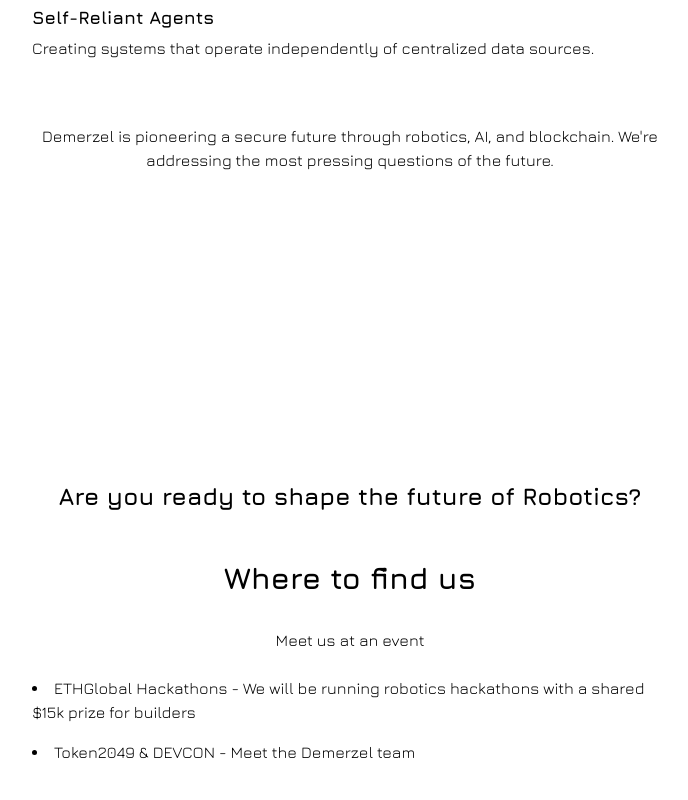
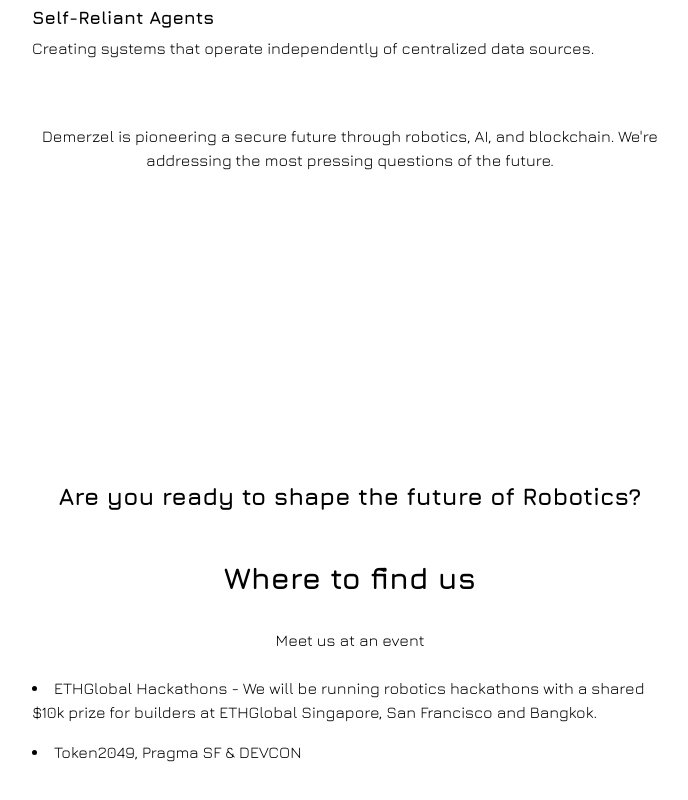
Before and after one commit to JamesEBall/demerzel, a Next.js app: page / in a window 1280 px wide. Shown: the part 1378-2178 px from the top of the page, without its empty margins (290-978 px from the left). Built offline with nearby package versions, Linux system fonts and the light colour scheme.

Commit message:
update copy + framer motion

```diff
--- a/app/page.tsx
+++ b/app/page.tsx
@@ -1,71 +1,137 @@
+"use client";
+
+import React from 'react';
+import { motion } from 'framer-motion';
+
+const fadeInUp = {
+  initial: { opacity: 0, y: 20 },
+  animate: { opacity: 1, y: 0 },
+  transition: { duration: 0.6 }
+};
+
+const staggerChildren = {
+  animate: {
+    transition: {
+      staggerChildren: 0.1
+    }
+  }
+};
+
 export default function Home() {
   return (
     <main className="font-roboto max-w-[700px] mx-auto p-4 md:p-8">
       {/* Section 1 */}
-      <div className="flex flex-col justify-center min-h-screen text-center">
-        <h1 className="typed-out justify-center mb-8 md:mb-12 text-lg">We are Demerzel</h1>
-        <div className="space-y-6 md:space-y-8 mb-12 md:mb-16">
-          <p className="text-lg">
+      <motion.div
+        className="flex flex-col justify-center min-h-screen text-center"
+        initial="initial"
+        animate="animate"
+        variants={staggerChildren}
+      >
+        <motion.h1
+          className="typed-out justify-center mb-8 md:mb-12 text-lg"
+          variants={fadeInUp}
+        >
+          We are Demerzel
+        </motion.h1>
+        <motion.div
+          className="space-y-6 md:space-y-8 mb-12 md:mb-16"
+          variants={staggerChildren}
+        >
+          <motion.p className="text-lg" variants={fadeInUp}>
             We are a team of dedicated builders who exist at the intersection of two
             transformative technologies: Blockchain and Robotics.
-          </p>
-          <p>
+          </motion.p>
+          <motion.p variants={fadeInUp}>
             Fundamentally we believe that Robotics will be a transformative force, disrupting
             societies and economies. We envision a future where robotic technology is
             abundant, where humans and robots collaborate safely and securely.
-          </p>
-          <p>
+          </motion.p>
+          <motion.p variants={fadeInUp}>
             Underpinning this vision is a shared belief that the technologies securing the
             future of ubiquitous robotics will be collaborative, leveraging blockchain-based
             security and economic mechanisms. A future where sovereignty over identity and
             capital will be paramount to our safe co-existence with machine.
-          </p>
-        </div>
-      </div>
+          </motion.p>
+        </motion.div>
+      </motion.div>
 
       {/* Section 2 */}
-      <div className="flex flex-col justify-center min-h-screen text-center">
-        <h2 className="text-2xl md:text-3xl font-bold mb-6 md:mb-8">We research profound ideas</h2>
-        <ul className="text-left list-none space-y-6 md:space-y-8 mb-12 md:mb-16">
-          <li>
-            <strong className="text-lg">Verifiable Computing</strong>
-            <p className="mt-1">Ensuring trust and safety in robotic systems through rigorous software and hardware verification.</p>
-          </li>
-          <li>
-            <strong className="text-lg">Robotic Economies</strong>
-            <p className="mt-1">Capital will be tokenized. The demands for Robotic capital and information will flow on blockchain infrastructure in a permissionless economy.</p>
-          </li>
-          <li>
-            <strong className="text-lg">Biometric Identity and Humanhood</strong>
-            <p className="mt-1">Developing unique identity tools to distinguish humans from robots in a crowded digital world.</p>
-          </li>
-          <li>
-            <strong className="text-lg">Secure Robot to Robot Communications</strong>
-            <p className="mt-1">Using blockchain technologies and cryptography to ensure safe and secure communication between robots and humans.</p>
-          </li>
-          <li>
-            <strong className="text-lg">Self-Reliant Agents</strong>
-            <p className="mt-1">Creating systems that operate independently of centralized data sources.</p>
-          </li>
-        </ul>
-        <p className="mb-8 md:mb-12">
+      <motion.div
+        className="flex flex-col justify-center min-h-screen text-center"
+        initial="initial"
+        whileInView="animate"
+        viewport={{ once: true, amount: 0.3 }}
+        variants={staggerChildren}
+      >
+        <motion.h2
+          className="text-2xl md:text-3xl font-bold mb-6 md:mb-8"
+          variants={fadeInUp}
+        >
+          We research profound ideas
+        </motion.h2>
+        <motion.ul
+          className="text-left list-none space-y-6 md:space-y-8 mb-12 md:mb-16"
+          variants={staggerChildren}
+        >
+          {[
+            { title: "Verifiable Computing", description: "Ensuring trust and safety in robotic systems through rigorous software and hardware verification." },
+            { title: "Robotic Economies", description: "Capital will be tokenized. The demands for Robotic capital and information will flow on blockchain infrastructure in a permissionless economy." },
+            { title: "Biometric Identity and Humanhood", description: "Developing unique identity tools to distinguish humans from robots in a crowded digital world." },
+            { title: "Secure Robot to Robot Communications", description: "Using blockchain technologies and cryptography to ensure safe and secure communication between robots and humans." },
+            { title: "Self-Reliant Agents", description: "Creating systems that operate independently of centralized data sources." }
+          ].map((item, index) => (
+            <motion.li key={index} variants={fadeInUp}>
+              <strong className="text-lg">{item.title}</strong>
+              <p className="mt-1">{item.description}</p>
+            </motion.li>
+          ))}
+        </motion.ul>
+        <motion.p className="mb-8 md:mb-12" variants={fadeInUp}>
           Demerzel is pioneering a secure future through robotics, AI, and blockchain.
-          We&apos;re addressing the most pressing questions of the future.
-        </p>
-      </div>
+          We're addressing the most pressing questions of the future.
+        </motion.p>
+      </motion.div>
 
       {/* Section 3 */}
-      <div className="flex flex-col justify-center min-h-screen text-center">
-        <p className="text-xl md:text-2xl font-bold mb-8 md:mb-12">Are you ready to shape the future of Robotics?</p>
-        <h2 className="text-2xl md:text-3xl font-bold mb-6 md:mb-8">Where to find us</h2>
-        <p className="mb-4 md:mb-6">Meet us at an event</p>
-        <ul className="text-left list-disc list-inside space-y-4 mb-12 md:mb-16">
-          <li>ETHGlobal Hackathons - We will be running robotics hackathons with a shared $15k prize for builders</li>
-          <li>Token2049 & DEVCON - Meet the Demerzel team</li>
-        </ul>
-        <div className="space-y-8 md:space-y-12">
-        </div>
-      </div>
+      <motion.div
+        className="flex flex-col justify-center min-h-screen text-center"
+        initial="initial"
+        whileInView="animate"
+        viewport={{ once: true, amount: 0.3 }}
+        variants={staggerChildren}
+      >
+        <motion.p
+          className="text-xl md:text-2xl font-bold mb-8 md:mb-12"
+          variants={fadeInUp}
+        >
+          Are you ready to shape the future of Robotics?
+        </motion.p>
+        <motion.h2
+          className="text-2xl md:text-3xl font-bold mb-6 md:mb-8"
+          variants={fadeInUp}
+        >
+          Where to find us
+        </motion.h2>
+        <motion.p className="mb-4 md:mb-6" variants={fadeInUp}>
+          Meet us at an event
+        </motion.p>
+        <motion.ul
+          className="text-left list-disc list-inside space-y-4 mb-12 md:mb-16"
+          variants={staggerChildren}
+        >
+          <motion.li variants={fadeInUp}>
+            ETHGlobal Hackathons - We will be running robotics hackathons with a shared $10k prize for builders at ETHGlobal Singapore, San Francisco and Bangkok.
+          </motion.li>
+          <motion.li variants={fadeInUp}>
+            Token2049, Pragma SF & DEVCON
+          </motion.li>
+        </motion.ul>
+        <motion.div
+          className="space-y-8 md:space-y-12"
+          variants={fadeInUp}
+        >
+        </motion.div>
+      </motion.div>
     </main>
   );
 }
```
Also changed, not shown: package.json (+6 -5 lines), 2 other files (tests, documents, lock files or other folders).
